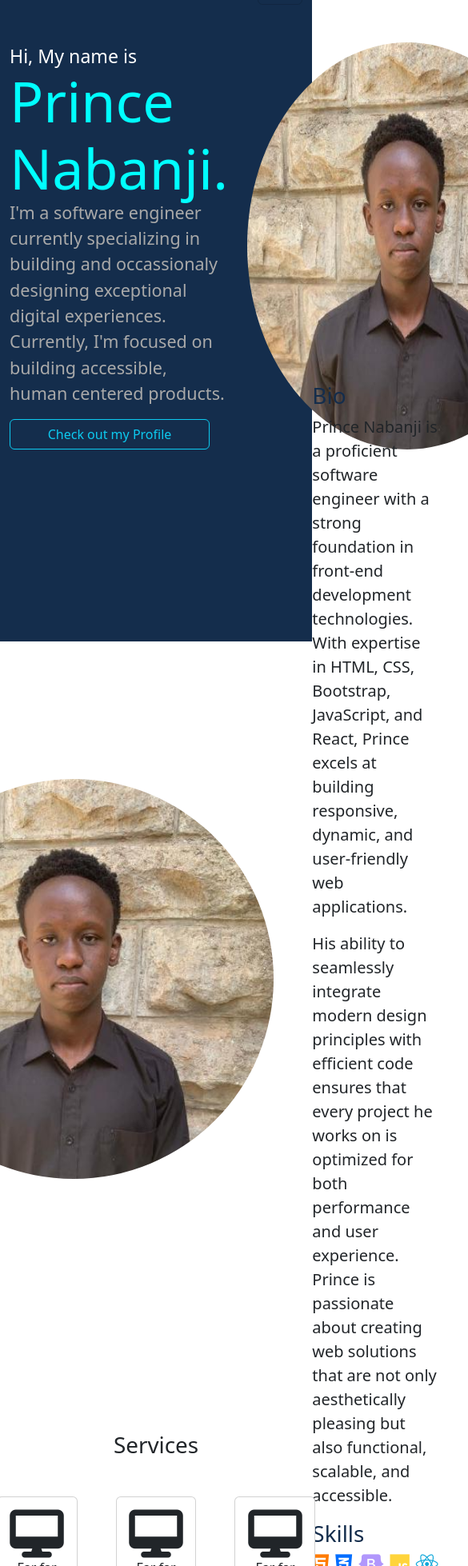
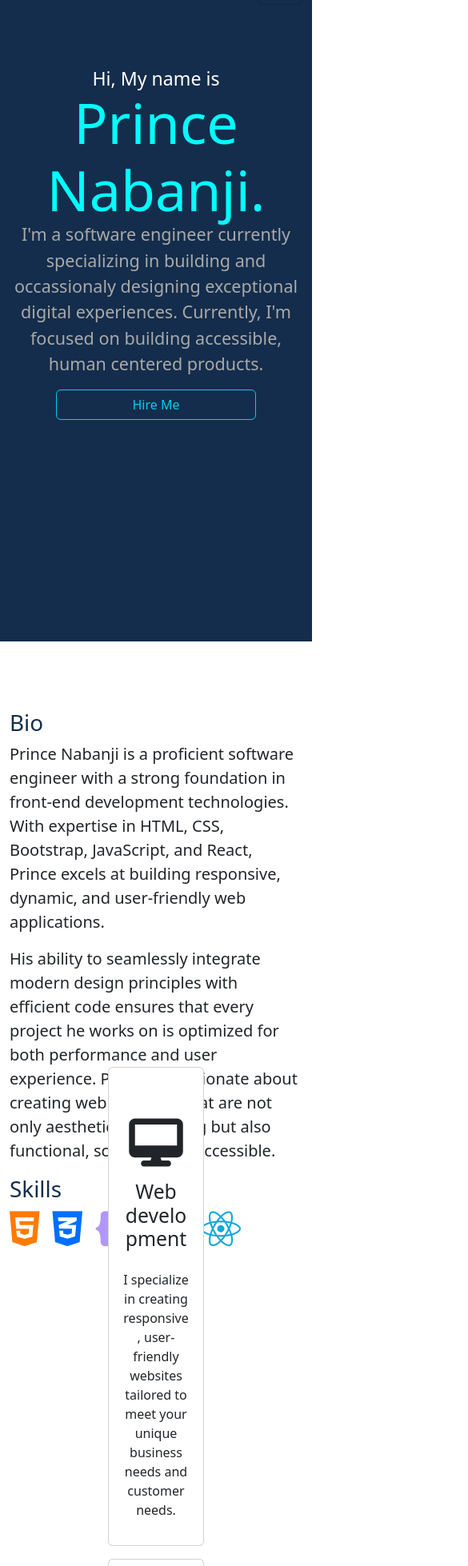
Before and after one commit to Nabanji/Portfolio, a React (Vite) app in the folder portfolio/: page / in a window 390 px wide. Shown: the part 42-2000 px from the top of the page at 80% size, 585 px wide, since content can reach past the window. Built offline with nearby package versions, Linux system fonts and the light colour scheme.

Commit message:
Home, About, Services Responsiveness

```diff
--- a/portfolio/src/Homepage.css
+++ b/portfolio/src/Homepage.css
@@ -62,13 +62,14 @@ body::-webkit-scrollbar {
 }
 
 .about-image {
-    width: 500px;
-    height: 500px;
+    width: 450px;
+    height: 450px;
     border-radius: 100%;
     align-self: center;
 }
 
 .skill-icons i {
+    font-size: 50px;
     cursor: pointer;
     transition: .6s all ease-in-out;
 }
@@ -97,8 +98,24 @@ body::-webkit-scrollbar {
     color: #10a8da;;
 }
 
-.services {
+.service {
+    justify-content: center;
+    align-items: center;
+    height: 50vh;
+}
+
+.card {
     height: fit-content;
+    cursor: pointer;
+    transition: .6s all ease-in-out;
+}
+
+.card:hover {
+    background-color: #7CB9E8;
+}
+
+.card:hover i {
+    color: white;
 }
 
 .card i {
@@ -108,3 +125,60 @@ body::-webkit-scrollbar {
 .card p {
     width: 70%;
 }
+
+@media (min-width: 992px) {
+    .service {
+        margin-top: 30px;
+    }
+
+    .card {
+        height: 450px;
+    }
+}
+
+/* Large breakpoint (typically 992px and above in Bootstrap) */
+@media (max-width: 992px) {
+    .introduction {
+        height: 500px;
+    }
+
+    /* Hide the image at large breakpoint */
+    .passport-photo {
+      display: none;
+    }
+
+    /* Center the content in the .introduction container */
+    .introduction {
+      justify-content: center; /* Centers the content horizontally */
+      text-align: center; /* Centers the text */
+    }
+
+    /* Ensure the description column is centered */
+    .intro-desc {
+      width: 100%; /* Makes the intro description take full width */
+      justify-content: center; /* Centers the content vertically */
+      align-items: center; /* Centers the content horizontally */
+    }
+
+    /* .about {
+        text-align: center;
+    } */
+
+    .about img{
+        display: none;
+    }
+
+    .card {
+        width: 80%;
+    }
+
+    .services {
+        margin-top: -100px;
+        height: 140vh;
+    }
+
+    .service {
+        flex-direction: column;
+    }
+
+  }
--- a/portfolio/src/Homepage.jsx
+++ b/portfolio/src/Homepage.jsx
@@ -19,16 +19,13 @@ function App() {
                 <a href="#aboutpage" className="nav-link">About</a>
               </li>
               <li className="nav-item me-4">
-                <a href="#" className="nav-link">Services</a>
+                <a href="#services" className="nav-link">Services</a>
               </li>
               <li className="nav-item me-4">
                 <a href="#" className="nav-link">Work</a>
               </li>
               <li className="nav-item me-4">
                 <a href="#" className="nav-link">Contact</a>
-              </li>
-              <li className="nav-item">
-                <a href="#" className="btn btn-outline-info">Resume</a>
               </li>
             </ul>
           </div>
@@ -41,7 +38,7 @@ function App() {
           <h1 className="my-name">Prince Nabanji.</h1>
           {/* <p className='description1'>A Software Engineer.</p> */}
           <p className='fs-4 description2'>I'm a software engineer currently specializing in building and occassionaly designing exceptional digital experiences. Currently, I'm focused on building accessible, human centered products.</p>
-          <a href="#" className="btn btn-outline-info profile-btn">Check out my Profile</a>
+          <a href="#" className="btn btn-outline-info profile-btn">Hire Me</a>
         </div>
         <img src={passport} alt="passport" className='passport-photo'/>
       </div>
@@ -55,36 +52,47 @@ function App() {
           <p className='fs-5'>Prince Nabanji is a proficient software engineer with a strong foundation in front-end development technologies. With expertise in HTML, CSS, Bootstrap, JavaScript, and React, Prince excels at building responsive, dynamic, and user-friendly web applications.</p>
           <p className='fs-5'>His ability to seamlessly integrate modern design principles with efficient code ensures that every project he works on is optimized for both performance and user experience. Prince is passionate about creating web solutions that are not only aesthetically pleasing but also functional, scalable, and accessible.</p>
           <h1 className="h1">Skills</h1>
-          <div className="skill-icons d-flex gap-2">
-            <i className="fa-brands fa-html5 fs-1 html-icon"></i>
-            <i className="fa-brands fa-css3-alt fs-1 css-icon"></i>
-            <i className="fa-brands fa-bootstrap fs-1 bootstrap-icon"></i>
-            <i className="fa-brands fa-js fs-1 javascript-icon"></i>
-            <i className="fa-brands fa-react fs-1 react-icon"></i>
+          <div className="skill-icons d-flex gap-3">
+            <i className="fa-brands fa-html5 html-icon"></i>
+            <i className="fa-brands fa-css3-alt css-icon"></i>
+            <i className="fa-brands fa-bootstrap bootstrap-icon"></i>
+            <i className="fa-brands fa-js javascript-icon"></i>
+            <i className="fa-brands fa-react react-icon"></i>
           </div>
         </div>
       </div>
      </section>
 
-     <section className="services d-flex flex-column justify-content-center align-items-center m-5 p-5">
+     <section className="services d-flex m-5 p-5" >
       <div className="container d-flex flex-column justify-content-center align-items-center">
+
         <div className="services-intro">
-          <h1 className="h1 fw-light m-5">Services</h1>
+          <h1 className="h1 fw-light">Services</h1>
+          <p className="h3"></p>
         </div>
-        <div className="service d-flex gap-5">
+
+        <div className="service container d-flex gap-3">
+
           <div className="card d-flex justify-content-center align-items-center text-center pt-3 pb-3">
-            <i className="fa-solid fa-desktop"></i>
-            <p>Far far away, behind the word mountains, far from the countries Vokalia and Consonantia, there live the blind texts.</p>
+            <i className="fa-solid fa-desktop mt-5"></i>
+            <p className="h2 mt-3">Web development</p>
+            <p className='mt-3 mb-3'> I specialize in creating responsive, user-friendly websites tailored to meet your unique business needs and customer needs. </p>
           </div>
+
           <div className="card d-flex justify-content-center align-items-center text-center pt-3 pb-3">
-            <i className="fa-solid fa-desktop"></i>
-            <p>Far far away, behind the word mountains, far from the countries Vokalia and Consonantia, there live the blind texts.</p>
+            <i className="fa-solid fa-binoculars mt-5"></i>
+            <p className="h2 mt-3">Digital Marketing</p>
+            <p className='mt-3 mb-3'>I help businesses improve their online visibility and drive targeted traffic. I create strategies that convert visitors into customers.</p>
           </div>
+
           <div className="card d-flex justify-content-center align-items-center text-center pt-3 pb-3">
-            <i className="fa-solid fa-desktop"></i>
-            <p>Far far away, behind the word mountains, far from the countries Vokalia and Consonantia, there live the blind texts.</p>
+            <i className="fa-solid fa-chart-line mt-5"></i>
+            <p className="h2 mt-3">Optimization</p>
+            <p className='mt-3 mb-3'> I fine-tune your website to ensure fast load times, efficient resource usage, and optimal performance across all web-oriented devices.</p>
           </div>
+
         </div>
+
       </div>
      </section>
 
```
